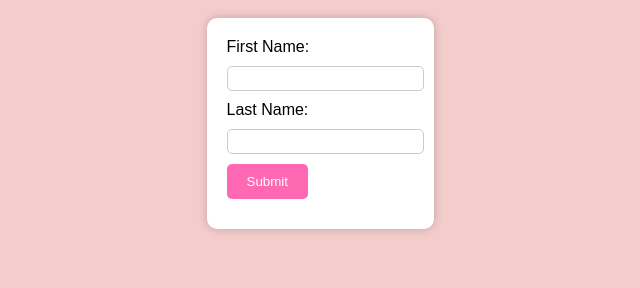
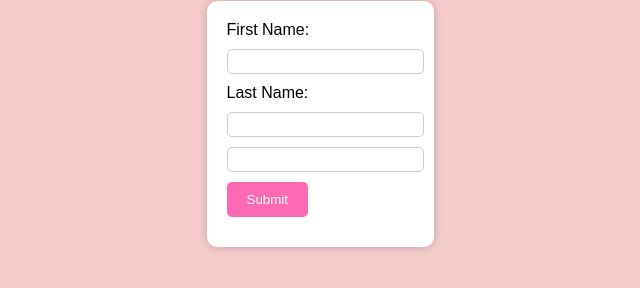
Before and after one commit to KristapsAB/nameGuesser, a plain HTML site: page index.html in a window 1280 px wide. Shown: the part 306-594 px from the top of the page, without its empty margins (320-960 px from the left). Drawn offline with nearby package versions, Linux system fonts and the light colour scheme.

Commit message:
Update index.html

```diff
--- a/index.html
+++ b/index.html
@@ -65,6 +65,7 @@
         <input type="text" id="firstName" required>
         <label for="lastName">Last Name:</label>
         <input type="text" id="lastName" required>
+ <input type="text" id="lastName" required>
         <input type="submit" value="Submit">
     </form>
     <div id="output"></div>
```
